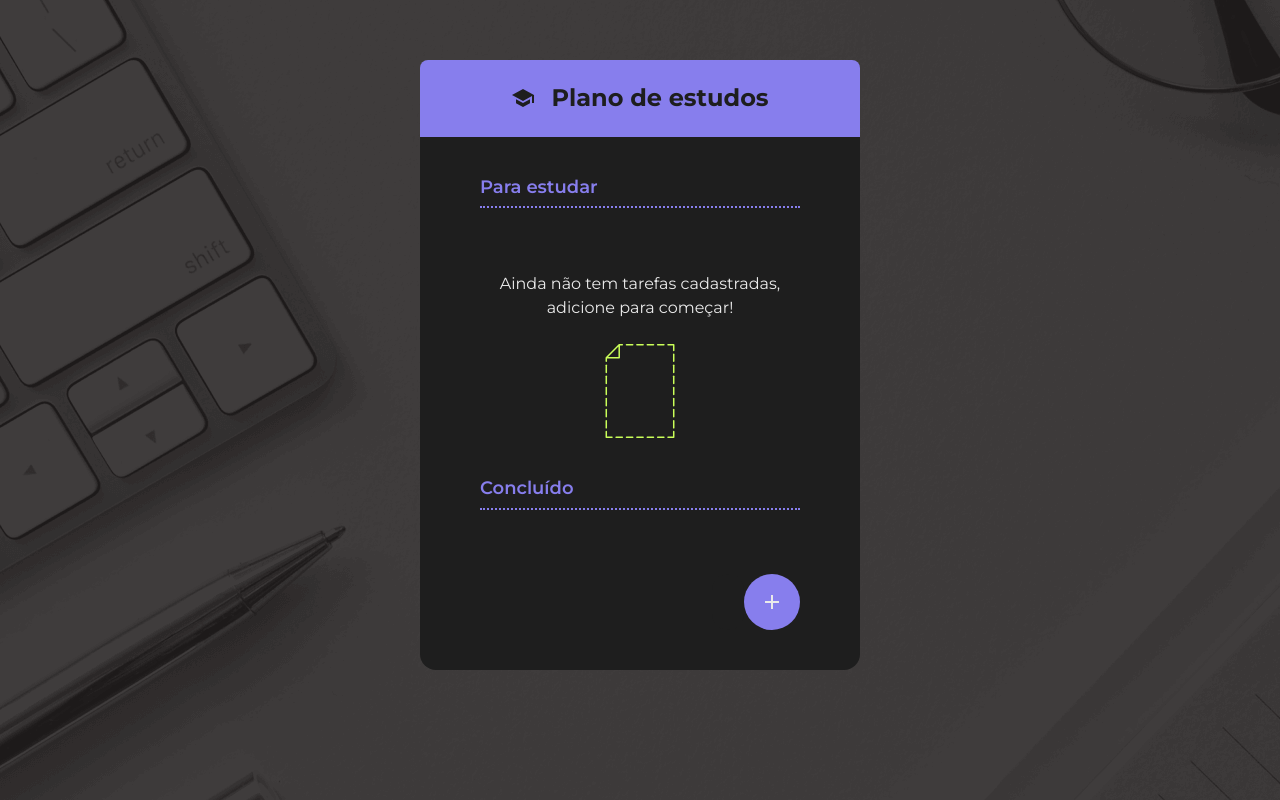
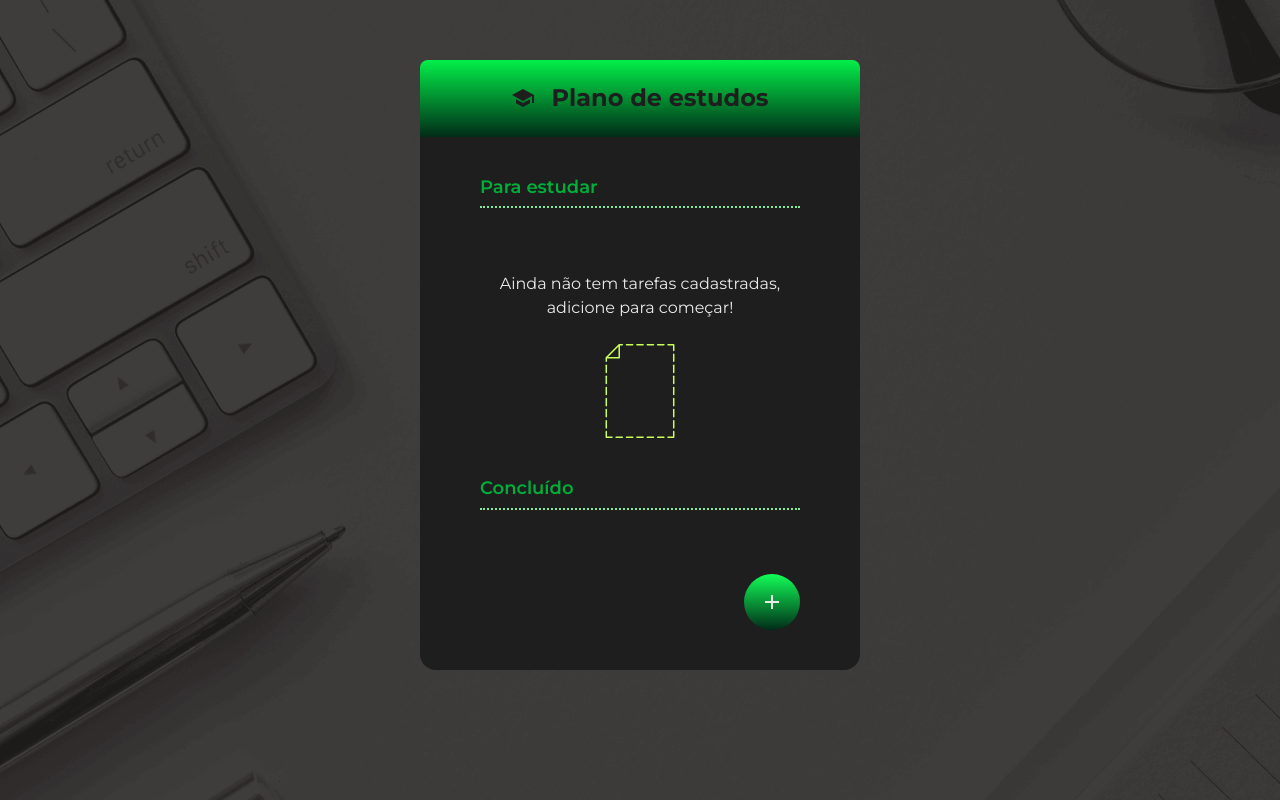
Before and after one commit to felipedevpips-max/to-do-list-react, a React (Vite) app: page / in a window 1280 px wide. Built offline with nearby package versions, Linux system fonts and the light colour scheme.

Commit message:
finalizando

```diff
--- a/src/components/Button/button.style.css
+++ b/src/components/Button/button.style.css
@@ -1,7 +1,11 @@
 .button-form {
   width: 125px;
   padding: 12px 16px;
-  background-color: #877eed;
+  background-image: linear-gradient(
+    to top,
+    rgb(1, 44, 24),
+    rgba(0, 255, 76, 0.925)
+  );
   color: #ffffff;
   font-family: "Monserrat", sans-serif;
   font-weight: 500;
@@ -15,5 +19,5 @@
 }
 
 .button-form:hover {
-  background-color: #544acb;
+  background-image: linear-gradient(to top, rgb(13, 56, 36), rgb(6, 194, 62));
 }
--- a/src/components/FabButton/fab-button.style.css
+++ b/src/components/FabButton/fab-button.style.css
@@ -3,7 +3,11 @@
   height: 56px;
   border-radius: 50%;
   padding: 14px;
-    background-color: #877EED;
+  background-image: linear-gradient(
+    to top,
+    rgb(1, 44, 24),
+    rgba(0, 255, 76, 0.925)
+  );
   border: none;
   cursor: pointer;
   display: flex;
@@ -12,5 +16,9 @@
 }
 
 .fab:hover {
-    background-color: #544ACB;
+  background-image: linear-gradient(
+    to top,
+    rgb(13, 56, 36),
+    rgb(6, 194, 62)
+  );;
 }
--- a/src/components/Header/header.style.css
+++ b/src/components/Header/header.style.css
@@ -1,6 +1,10 @@
 .header {
-    padding: 24px;
-    background-color: #877EED;
-    border-top-left-radius: 8px;
-    border-top-right-radius: 8px;
+  padding: 24px;
+  background-image: linear-gradient(
+    to top,
+    rgb(1, 44, 24),
+    rgba(0, 255, 76, 0.925)
+  );
+  border-top-left-radius: 8px;
+  border-top-right-radius: 8px;
 }
--- a/src/components/SubHeading/sub-heading.style.css
+++ b/src/components/SubHeading/sub-heading.style.css
@@ -2,8 +2,8 @@
     font-weight: 600;
     font-size: 18px;
     line-height: 120%;
-    color: #877EED;
-    border-bottom: 2px dotted #877EED;
+    color: rgb(0, 175, 58);
+    border-bottom: 2px dotted #7eed9a;
     padding-bottom: 8px;
     margin: 0;
     margin-bottom: 24px;
```
Also changed, not shown: screen-capture.png (deleted), thumbnail.png (deleted). Lines whose indentation alone changed are shown as unchanged.
